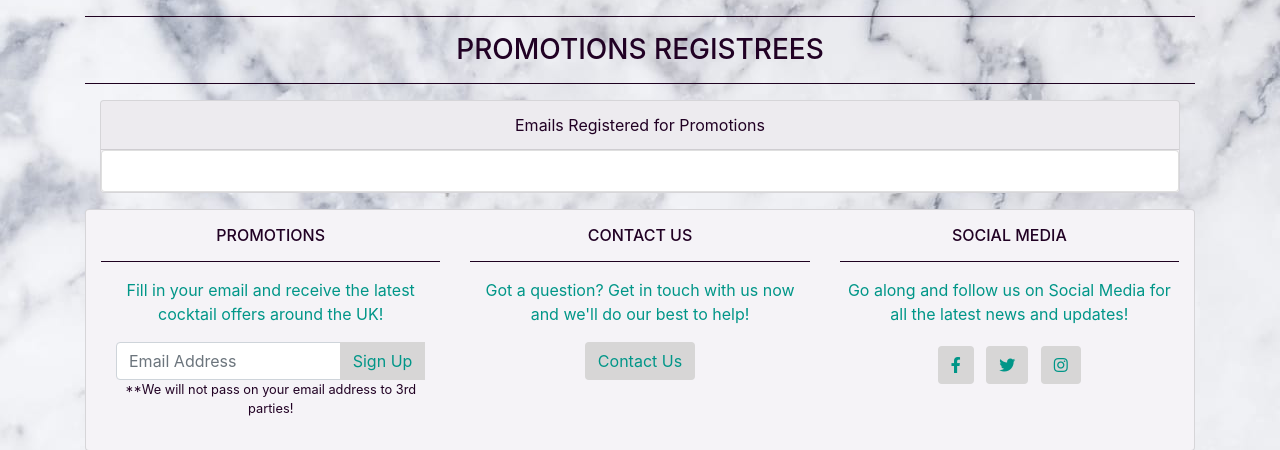
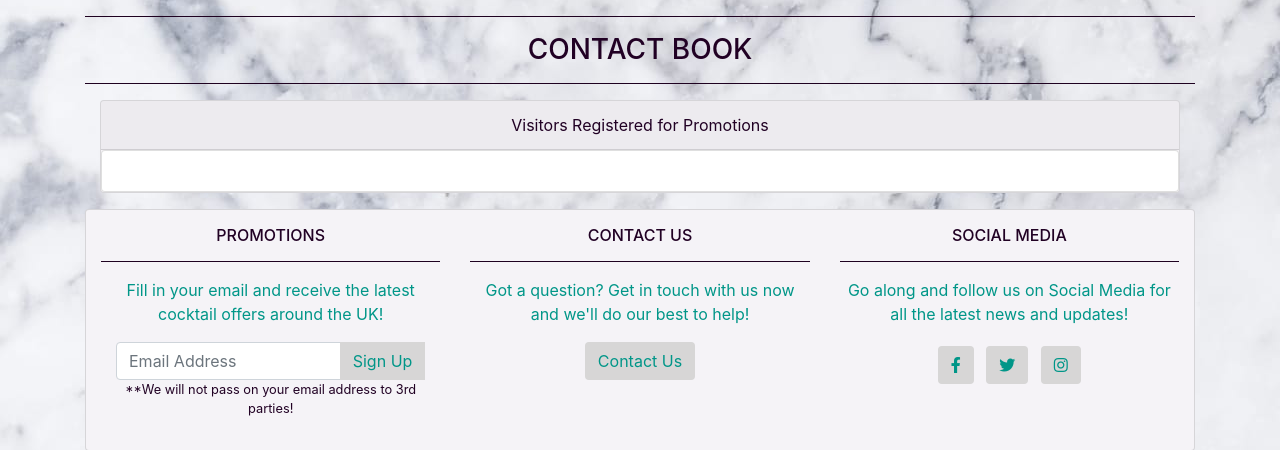
Before and after one commit to jakelashbrook/cocktails-ms3, a Flask app: page /add_promotion in a window 1280 px wide. Shown: the part 122-572 px from the top of the page. Run offline with Flask 2, Linux system fonts and the light colour scheme; data that the repository does not hold is empty; some libraries are stand-ins or nearby versions.

Commit message:
Promotions Contacts Added

```diff
--- a/templates/base.html
+++ b/templates/base.html
@@ -76,7 +76,7 @@
                         <a class="dropdown-item" href="{{ url_for('get_categories') }}">Manage Categories</a>
                         <a class="dropdown-item" href="{{ url_for('get_user_recipes') }}">Manage Recipes</a>
                         <a class="dropdown-item" href="{{ url_for('get_users') }}">Manage Users</a>
-                        <a class="dropdown-item" href="#">Manage Promotions</a>
+                        <a class="dropdown-item" href="{{ url_for('get_promotions') }}">Manage Promotions</a>
                         {% endif %}
                         <a class="dropdown-item" href="{{ url_for('profile', username=session['user'])}}">My Tail</a>
                         <!-- Hidden until function created -->
--- a/templates/promotions.html
+++ b/templates/promotions.html
@@ -2,13 +2,13 @@
 {% block content %}
 
 <hr>
-<h3 class="mt-3 text-center text-uppercase">Promotions Registrees</h3>
+<h3 class="mt-3 text-center text-uppercase">Contact Book</h3>
 <hr>
 
 <div class="container mt-3">
     <div class="card ghost-wht">
         <div class="card-header text-center">
-            Emails Registered for Promotions
+            Visitors Registered for Promotions
         </div>
         <div class="card">
             <div class="card-body">
@@ -25,9 +25,9 @@
 
                     <div id="collapseOne" class="collapse show text-center" aria-labelledby="headingOne"
                         data-parent="#accordionExample">
-                        <div class="card-body text-center">
+                        <div class="card-body text-center grn-txt">
                             <!-- Email Addresses of users registered for promotions -->
-                                {{ promotion.promotions }}
+                                {{ promotion.email_address }}
                             <br><br>
                             <small class="text-uppercase"></small>
                         </div>
```
